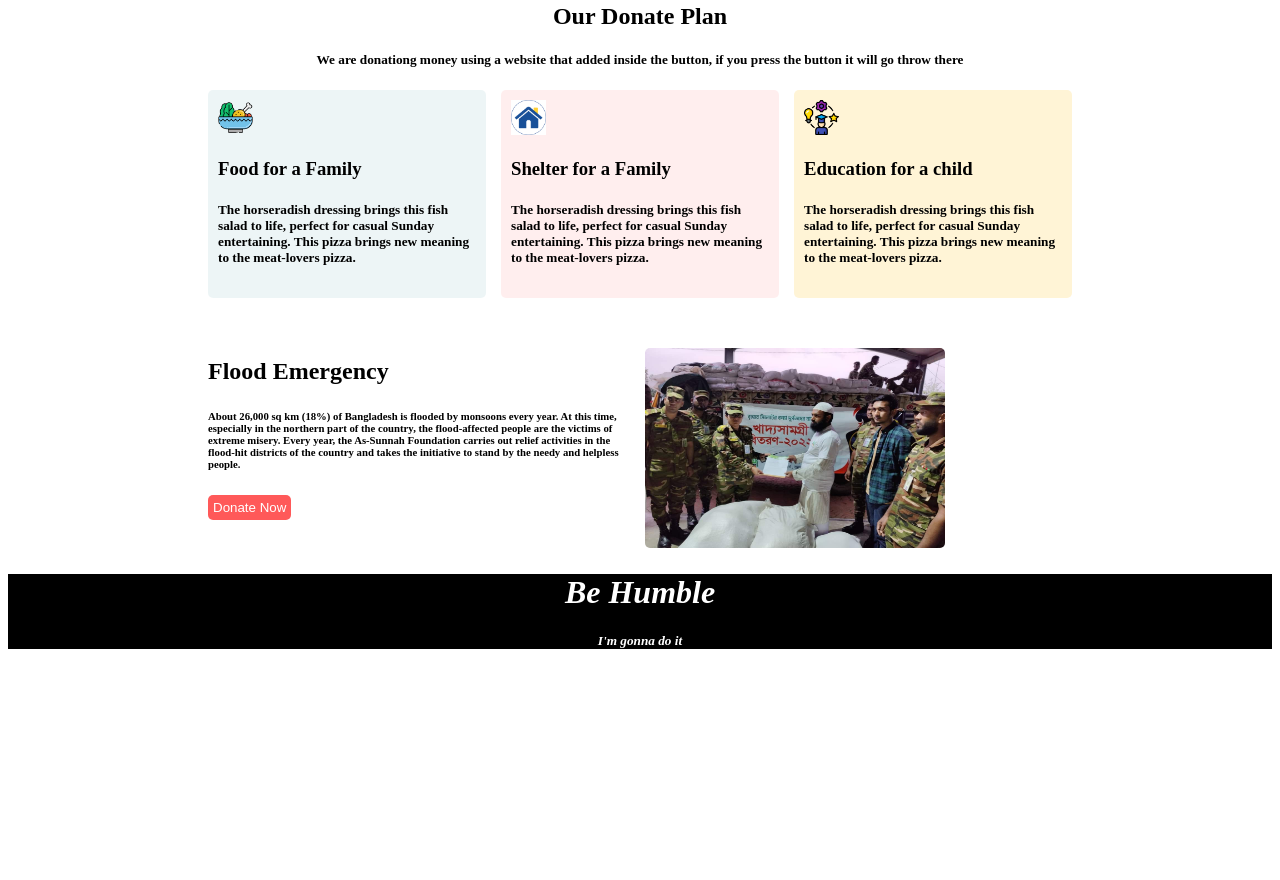
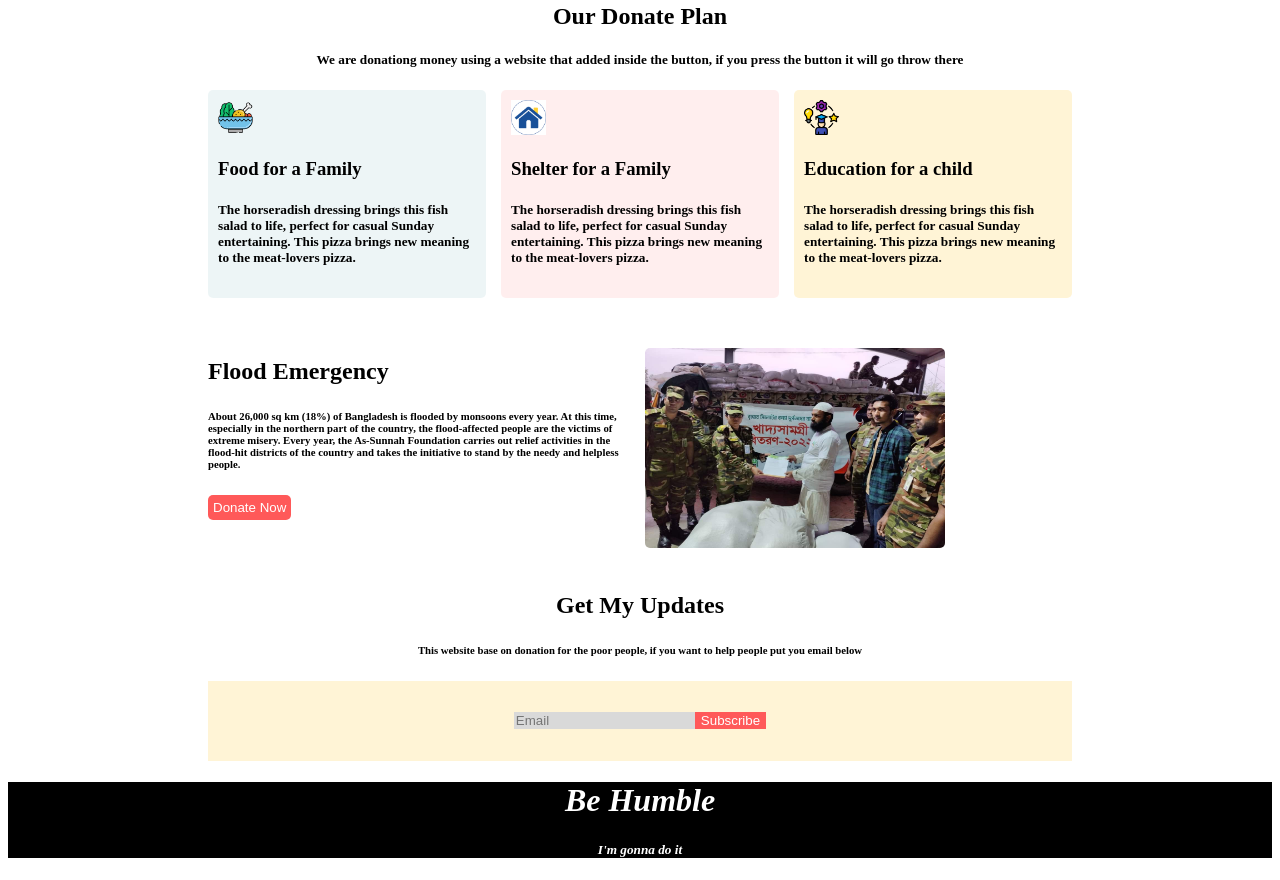
Before and after one commit to mdtouhidulislam136/donate-for-flood, a plain HTML site: page index.html in a window 1280 px wide. Shown: the part 1067-1947 px from the top of the page. Before the commit the page ends 1738 px from the top, so only its background shows below. Drawn offline with Linux system fonts and the light colour scheme.

Commit message:
added another section for flood emergency

```diff
--- a/css/style.css
+++ b/css/style.css
@@ -143,9 +143,36 @@
 
 }
 
+/* section5 */
+.section5{
+    margin-left: 200px;
+    margin-right: 200px;
+    margin-top: 40px;
+}
+
+.update{
+    text-align: center;
+}
+
+.input-box{
+    background-color: #d9d9d9;
+    border: none;
+}
+
+.email-box{
+    background-color: #FFF4D6;
+    height: 50px;
+    padding-top: 30px;
 
 
+}
 
+.subscription-button{
+    color:white;
+    background-color:#FF5959;
+    border: none;
+
+}
 /* footer */
 
 .footer{
--- a/index.html
+++ b/index.html
@@ -125,6 +125,20 @@
     </section>
 
 
+    <section class="section5">
+        <div class="update">
+            <div>
+                <h1>Get My Updates</h1>
+                <h6> This website base on donation for the poor people, if you want to help people put you email below</h6>
+            </div>
+
+            <div class="email-box">
+                <input class="input-box" type="Email" placeholder="Email"><Button class="subscription-button" >Subscribe</Button>
+            </div>
+        </div>
+    </section>
+
+
 
     <footer class="footer">
         <h1>Be Humble</h1>
```
